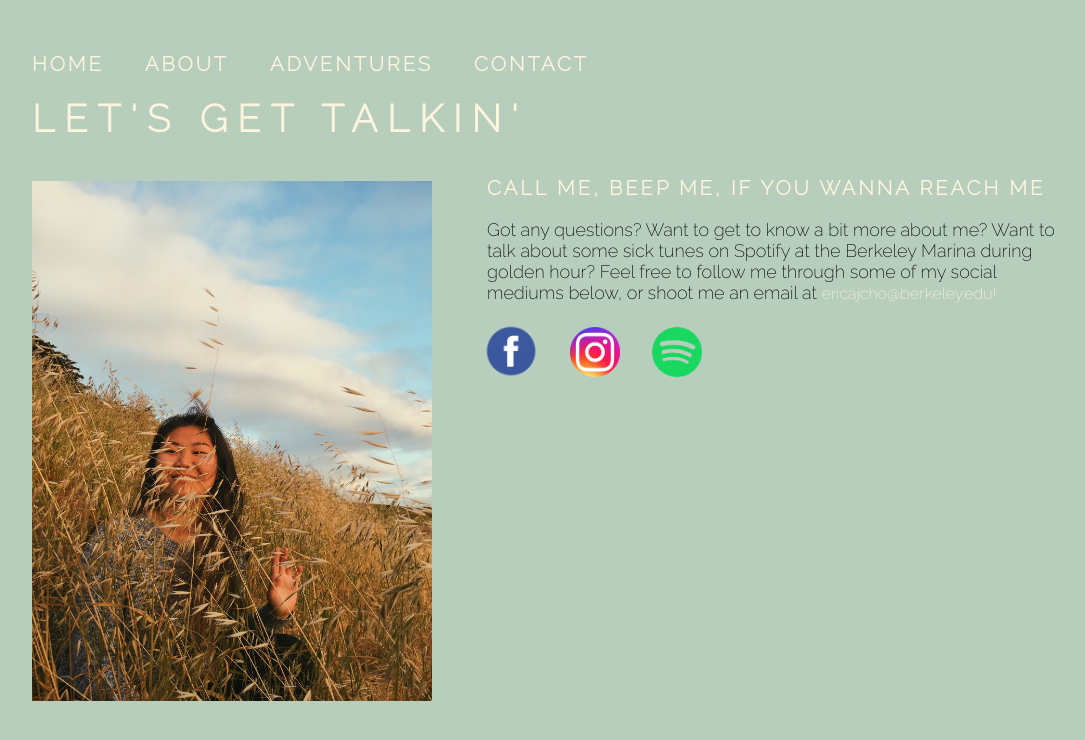
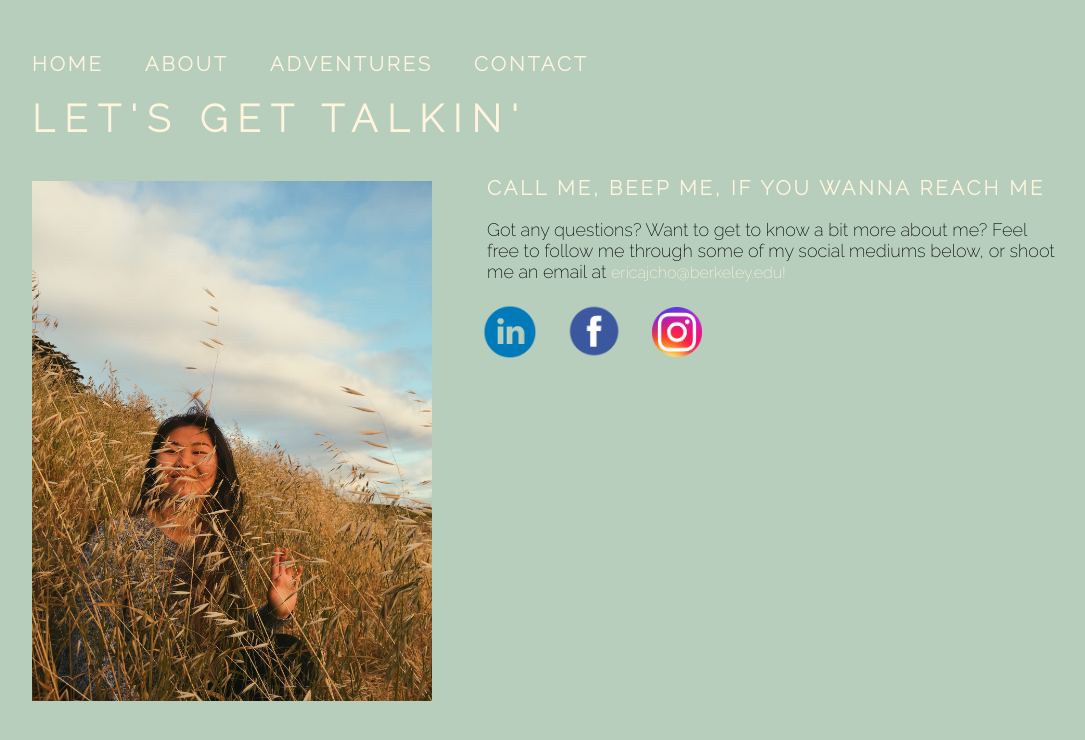
Before and after one commit to ericajcho/ericajcho.github.io, a plain HTML site: page contact.html in a window 1280 px wide. Shown: the whole page, without its empty margins (40-1125 px from the left). Drawn offline with Linux system fonts and the light colour scheme.

Commit message:
minor updates

```diff
--- a/assets/css/contact-style.css
+++ b/assets/css/contact-style.css
@@ -91,7 +91,15 @@ margin: 0px;
 	display: grid;
 	grid-template-columns: 33% 33% 33%;
 	width: 250px;
+	margin-top: -20px;
 
+}
+
+#linkedin img {
+	margin-left: -6px;
+	width: 57px;
+	height: 57px;
+	margin-top: -4px;
 }
 
 #facebook img {
@@ -106,10 +114,10 @@ margin: 0px;
 	height: 50px;
 }
 
-#spotify img {
+/*#spotify img {
 	width: 50px;
 	height: 50px;
-}
+}*/
 
 
 #me img {
--- a/contact.html
+++ b/contact.html
@@ -38,12 +38,18 @@
 
 				<div class="bio-box">
 					<a class="description">
-						Got any questions? Want to get to know a bit more about me? Want to talk about some sick tunes on Spotify at the Berkeley Marina during golden hour? Feel free to follow me through some of my social mediums below, or shoot me an email at
+						Got any questions? Want to get to know a bit more about me? Feel free to follow me through some of my social mediums below, or shoot me an email at
 						<a href="mailto:ericajcho@berkeley.edu">ericajcho@berkeley.edu!</a>
 					</a>
 				</div>
 
 				<div class="logos">
+
+					<div id="linkedin">
+						<a href="https://www.linkedin.com/in/ericajcho/">
+							<img src="assets/img/logos/linkedin.png">
+						</a>
+					</div>
 
 					<div id="facebook">
 						<a href="https://www.facebook.com/ericajcho">
@@ -55,11 +61,11 @@
 							<img src="assets/img/logos/instagram.png">
 						</a>
 					</div>
-					<div id="spotify">
+<!-- 					<div id="spotify">
 						<a href="https://open.spotify.com/user/imlikeerica?si=Itd79ymETNOrmOE4a2wTXg">
 							<img src="assets/img/logos/spotify.png">
 						</a>
-					</div>
+					</div>	 -->
 
 				</div>
 
```
Also changed, not shown: assets/img/logos/linkedin.png (added).
